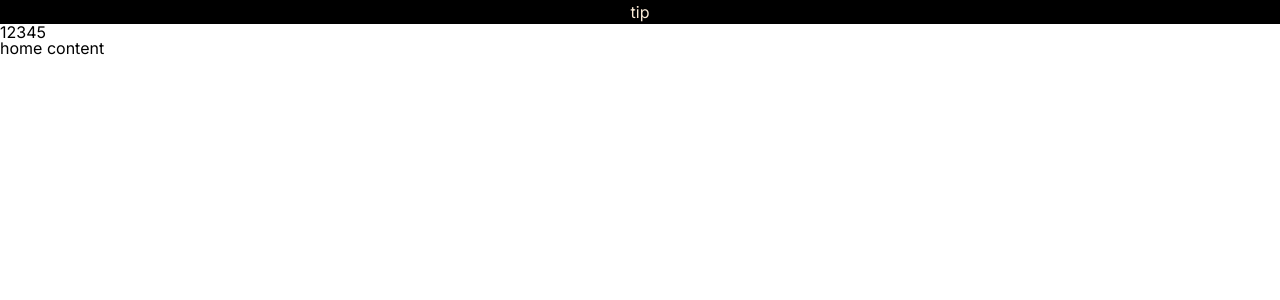
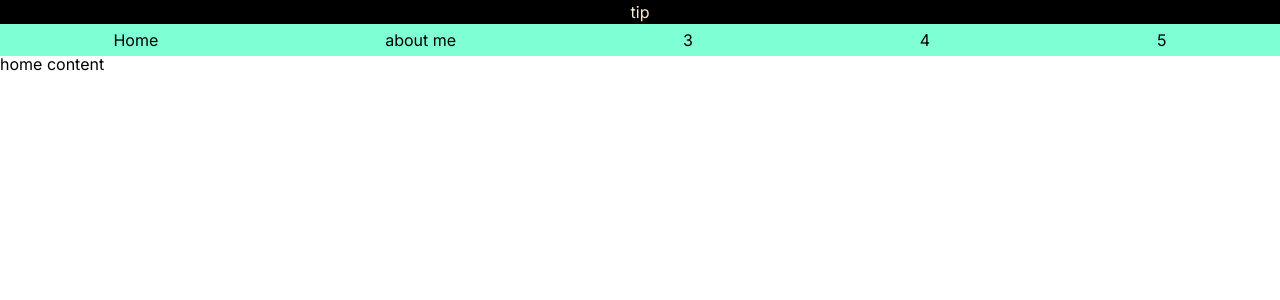
Before and after one commit to MutelyMilo/my-site, a Next.js app: page /home in a window 1280 px wide. Shown: the top 300 px of the page. Built offline with nearby package versions, Linux system fonts and the light colour scheme.

Commit message:
chore: test ci

```diff
--- a/src/components/pc/HomeHeader/index.module.scss
+++ b/src/components/pc/HomeHeader/index.module.scss
@@ -11,5 +11,9 @@
 
   &TopBar {
     display: flex;
+    justify-content: space-around;
+    height: 32px;
+    align-items: center;
+    background: aquamarine;
   }
 }
--- a/src/components/pc/HomeHeader/index.tsx
+++ b/src/components/pc/HomeHeader/index.tsx
@@ -4,8 +4,8 @@ const HomeHeader = () => {
         <div className={styles.homeHeaderContainer}>
             <div className={styles.homeHeaderContainerTip}>tip</div>
             <ul className={styles.homeHeaderContainerTopBar}>
-                <li>1</li>
-                <li>2</li>
+                <li>Home</li>
+                <li>about me</li>
                 <li>3</li>
                 <li>4</li>
                 <li>5</li>
```
